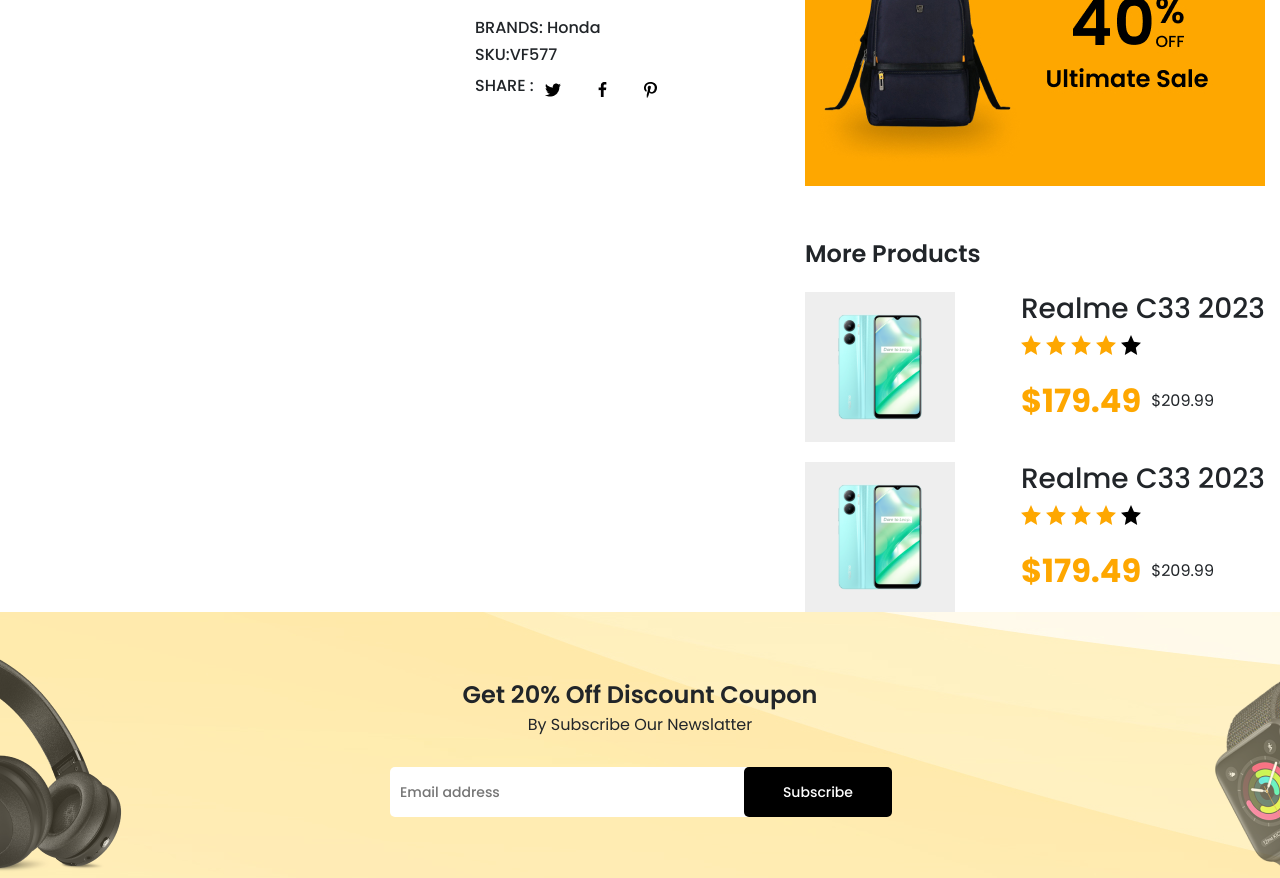
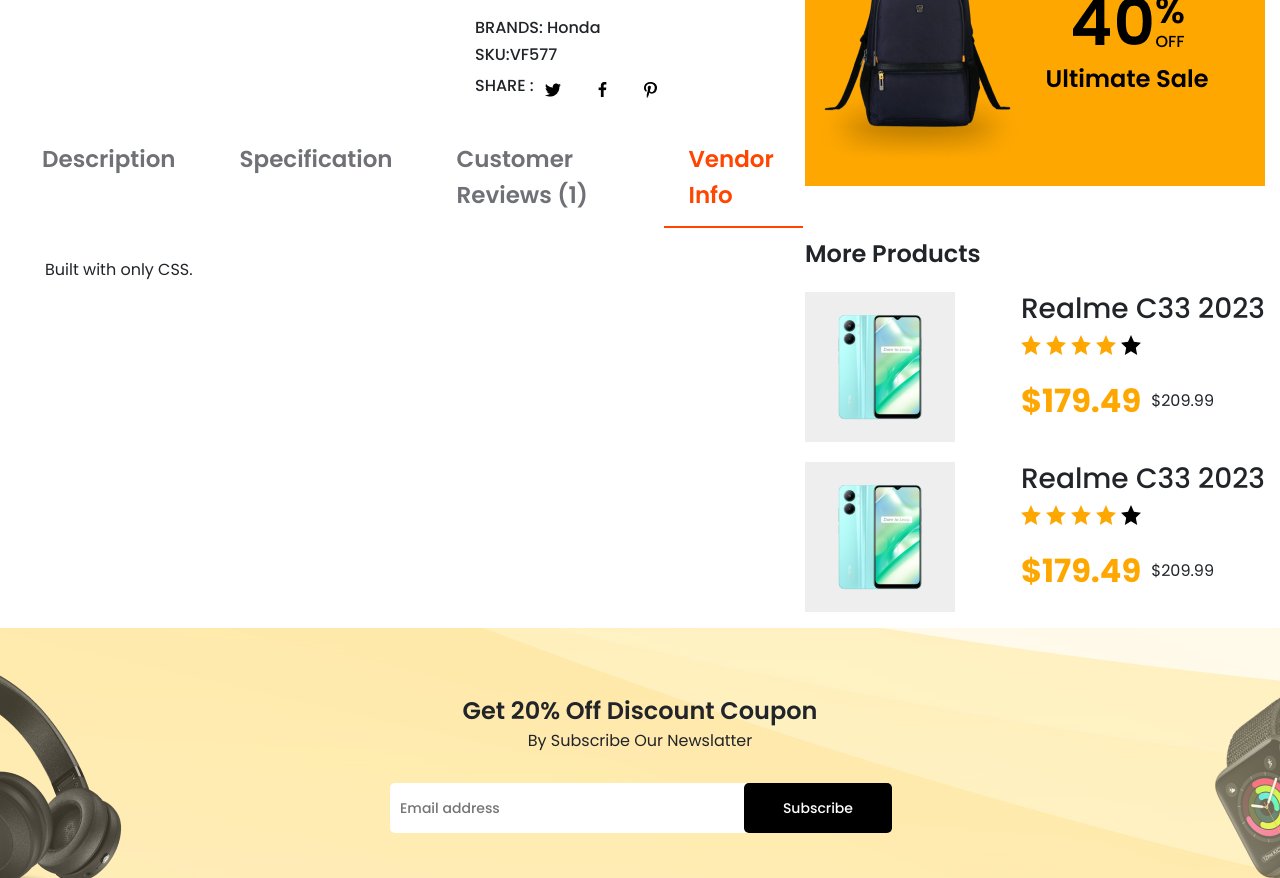
Before and after one commit to rihilrutilant/Elenext, a React (Create React App) app: page /product in a window 1280 px wide. Shown: the part 900-1778 px from the top of the page. Built offline with nearby package versions, Linux system fonts and the light colour scheme.

Commit message:
31/03/2023

```diff
--- a/src/components/Styles/Product.css
+++ b/src/components/Styles/Product.css
@@ -27,6 +27,16 @@
   display: flex;
   justify-content: space-between;
 }
+.f-part {
+  max-width: 940px;
+  width: 100%;
+}
+.f-part-inner {
+  display: flex;
+  justify-content: space-between;
+  max-width: 940px;
+  width: 100%;
+}
 .f-realme {
   max-width: 460px;
   width: 100%;
@@ -42,6 +52,10 @@
   font-style: normal;
   font-weight: 600;
   font-size: 32px;
+}
+.realme {
+  max-width: 460px;
+  width: 100%;
 }
 .price-sec {
   display: flex;
@@ -116,6 +130,7 @@
   border: 2px solid rgba(88, 84, 83, 0.5);
 }
 .ind button {
+  margin-top: -3px;
   color: #6f7176;
   border: none;
   background: none;
@@ -166,6 +181,135 @@
 }
 .s1 {
   padding: 4px 0px;
+}
+/* &&&&&&&&&&&&&&&&&&&&&&&&&&&&&&&&&&&&&&&&&&& */
+/* slider-info  */
+.tab {
+  display: none;
+}
+
+.tab:target {
+  display: block;
+}
+
+.tab:last-child {
+  display: block;
+}
+
+.tab:target ~ section.tab:last-child {
+  display: none;
+}
+
+.tab > nav > a.active {
+  border-bottom: 2px solid orangered;
+  color: orangered;
+}
+
+/* Layout */
+main .tab {
+  width: 100%;
+  max-width: 500px;
+}
+
+main {
+  width: 100%;
+  max-width: 500px;
+  margin: 0 auto;
+  padding: 50px 0;
+}
+
+.tab > * {
+  width: 100%;
+  padding-top: 10px;
+  margin: 0;
+}
+
+.tab > nav {
+  padding: 0;
+  display: flex;
+  justify-content: center;
+  gap: 10px;
+}
+
+.tab > nav > a {
+  cursor: pointer;
+  padding: 13px 25px;
+  margin: 0px 2px;
+  color: #6f7176;
+  display: inline-block;
+  font-family: "Poppins";
+  font-style: normal;
+  font-weight: 600;
+  font-size: 23px;
+  line-height: 36px;
+  border-radius: 3px 3px 0px 0px;
+  text-decoration: none;
+}
+
+.tab-box {
+  padding: 30px;
+  background: #fff;
+
+  height: 400px;
+  animation: fadein 2s;
+  border-radius: 5px;
+}
+.snd-info1 h6 {
+  margin-right: 140px;
+  font-family: "Poppins";
+  font-style: normal;
+  font-weight: 500;
+  font-size: 14px;
+  line-height: 25px;
+}
+.snd-info2 h6 {
+  margin-right: 150px;
+  font-family: "Poppins";
+  font-style: normal;
+  font-weight: 500;
+  font-size: 14px;
+  line-height: 25px;
+}
+
+.tab-box img {
+  width: 100%;
+  height: 100%;
+}
+
+@keyframes fadein {
+  from {
+    opacity: 0;
+  }
+
+  to {
+    opacity: 1;
+  }
+}
+.tab nav {
+  display: flex;
+  justify-content: space-between;
+}
+.info-slid {
+  margin-top: 20px;
+}
+.tb-info {
+  font-family: "Poppins";
+  font-style: normal;
+  font-weight: 500;
+  font-size: 14px;
+  line-height: 25px;
+  margin-top: 55px;
+}
+.snd-info1 {
+  display: flex;
+  max-width: 450px;
+  width: 100%;
+}
+.snd-info2 {
+  display: flex;
+
+  max-width: 450px;
+  width: 100%;
 }
 /* free-part */
 .free-part {
--- a/src/components/pages/Product.jsx
+++ b/src/components/pages/Product.jsx
@@ -6,9 +6,14 @@
   return (
     <>
       {/* remale-c33 - section */}
+
+      <section>
         <div className="container-fluid">
           <div className="f-sec">
             {/* first-part */}
+
+            <div className="f-part">
+              <div className="f-part-inner">
                 <div className="f-realme">
                   <img src={require("../Images/realme1.jpg")} alt="" />
                   <div className="s-sec">
@@ -18,7 +23,9 @@
                     <img src={require("../Images/r4.png")} alt="" />
                   </div>
                 </div>
+
                 {/* real-me- seaction */}
+
                 <div className="realme">
                   <h3>Realme C33 2023</h3>
                   <div className="price-sec">
@@ -44,10 +51,10 @@
                     </div>
                     <div className="in1">
                       <p>
-                  <strong>Tags : </strong> 3 Columns, 4 Columns, 5 Columns, 6
-                  Columns, 7 <br />
-                  Columns, 8Columns, Both Sidebar, Boxed, Full Width, <br />{" "}
-                  Horizontal, Infinite, Off Canvas, Right Sidebar
+                        <strong>Tags : </strong> 3 Columns, 4 Columns, 5
+                        Columns, 6 Columns, 7 <br />
+                        Columns, 8Columns, Both Sidebar, Boxed, Full Width,{" "}
+                        <br /> Horizontal, Infinite, Off Canvas, Right Sidebar
                       </p>
                     </div>
                   </div>
@@ -80,7 +87,102 @@
                     </button>
                   </div>
                 </div>
+              </div>
+              {/* &&&&&&&&&&&&&&&&&&&&&&&&&&&&&&&&&&&&&&&&&&&&&&&&&&&&&&&&&&&&&&&&&&&&&&&&& */}
+              {/* slider-info */}
+              {/* 1st */}
+              <div className="info-slid">
+                <section class="tab" id="first-tab">
+                  <nav>
+                    <a href="#first-tab " class="active">
+                      Description
+                    </a>
+                    <a href="#second-tab">Specification</a>
+                    <a href="#third-tab">Customer Reviews (1)</a>
+                    <a href="#fourth-tab">Vendor Info</a>
+                  </nav>
+                  <div class="tab-box">
+                    <p>
+                      Lorem ipsum dolor sit amet, consectetur adipiscing elit,
+                      sed do eiusmod tempor incididunt arcu cursus vitae congue
+                      mauris. Sagittis id consectetur purus ut. Tellus rutrum
+                      tellus pelle Vel pretium lectus quam id leo in vitae
+                      turpis massa.
+                    </p>
+                    <div className="tb-info">
+                      <p>
+                        ✓ Nunc nec porttitor turpis. In eu risus enim. In vitae
+                        mollis elit.
+                      </p>
+
+                      <p>✓ Vivamus finibus vel mauris ut vehicula.</p>
+
+                      <p>
+                        ✓ Nullam a magna porttitor, dictum risus nec, faucibus
+                        sapien.
+                      </p>
+
+                      <p>
+                        ✓ Ultrices eros in cursus turpis massa tincidunt ante in
+                        nibh mauris.
+                      </p>
+                    </div>
+                  </div>
+                </section>
+                {/* 2nd */}
+                <section class="tab" id="second-tab">
+                  <nav>
+                    <a href="#first-tab ">Description</a>
+                    <a href="#second-tab" class="active">
+                      Specification
+                    </a>
+                    <a href="#third-tab">Customer Reviews (1)</a>
+                    <a href="#fourth-tab">Vendor Info</a>
+                  </nav>
+                  <div class="tab-box">
+                    <div className="snd-info1">
+                      <h6>Color </h6>
+                      <p> Black, Blue, Green, Gray</p>
+                    </div>
+                    <div className="snd-info2">
+                      <h6>Size</h6>
+                      <p> Extra Large, Large, Medium, Small</p>
+                    </div>
+                  </div>
+                </section>
+                {/* 3rd */}
+                <section class="tab" id="third-tab">
+                  <nav>
+                    <a href="#first-tab ">Description</a>
+                    <a href="#second-tab">Specification</a>
+                    <a href="#third-tab" class="active">
+                      Customer Reviews (1)
+                    </a>
+                    <a href="#fourth-tab">Vendor Info</a>
+                  </nav>
+                  <div class="tab-box">
+                    <p>Built with only CSS.</p>
+                  </div>
+                </section>
+                {/* 4th */}
+                <section class="tab" id="fourth-tab">
+                  <nav>
+                    <a href="#first-tab ">Description</a>
+                    <a href="#second-tab">Specification</a>
+                    <a href="#third-tab">Customer Reviews (1)</a>
+                    <a href="#fourth-tab" class="active">
+                      Vendor Info
+                    </a>
+                  </nav>
+                  <div class="tab-box">
+                    <p>Built with only CSS.</p>
+                  </div>
+                </section>
+              </div>
+            </div>
+
             {/* free-part */}
+
             <div className="third-sec">
               <div className="free-part">
                 <div className="fp-1">
@@ -107,6 +209,7 @@
                   </div>
                 </div>
               </div>
+
               <div className="sale-ban">
                 <img src={require("../Images/sale.jpg")} alt="" />
               </div>
@@ -141,6 +244,7 @@
             </div>
           </div>
         </div>
+      </section>
     </>
   );
 };
```
Lines whose indentation alone changed are shown as unchanged.
